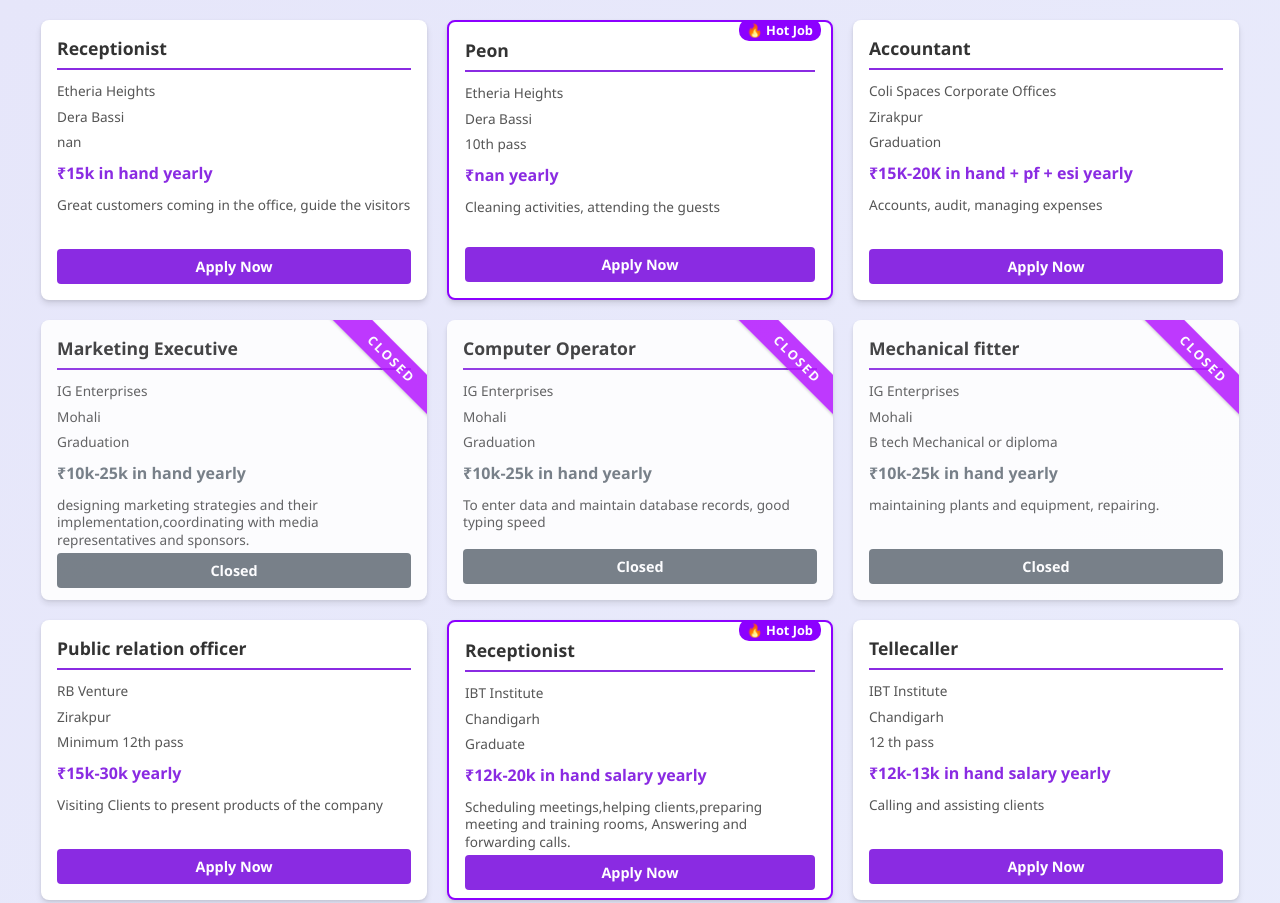
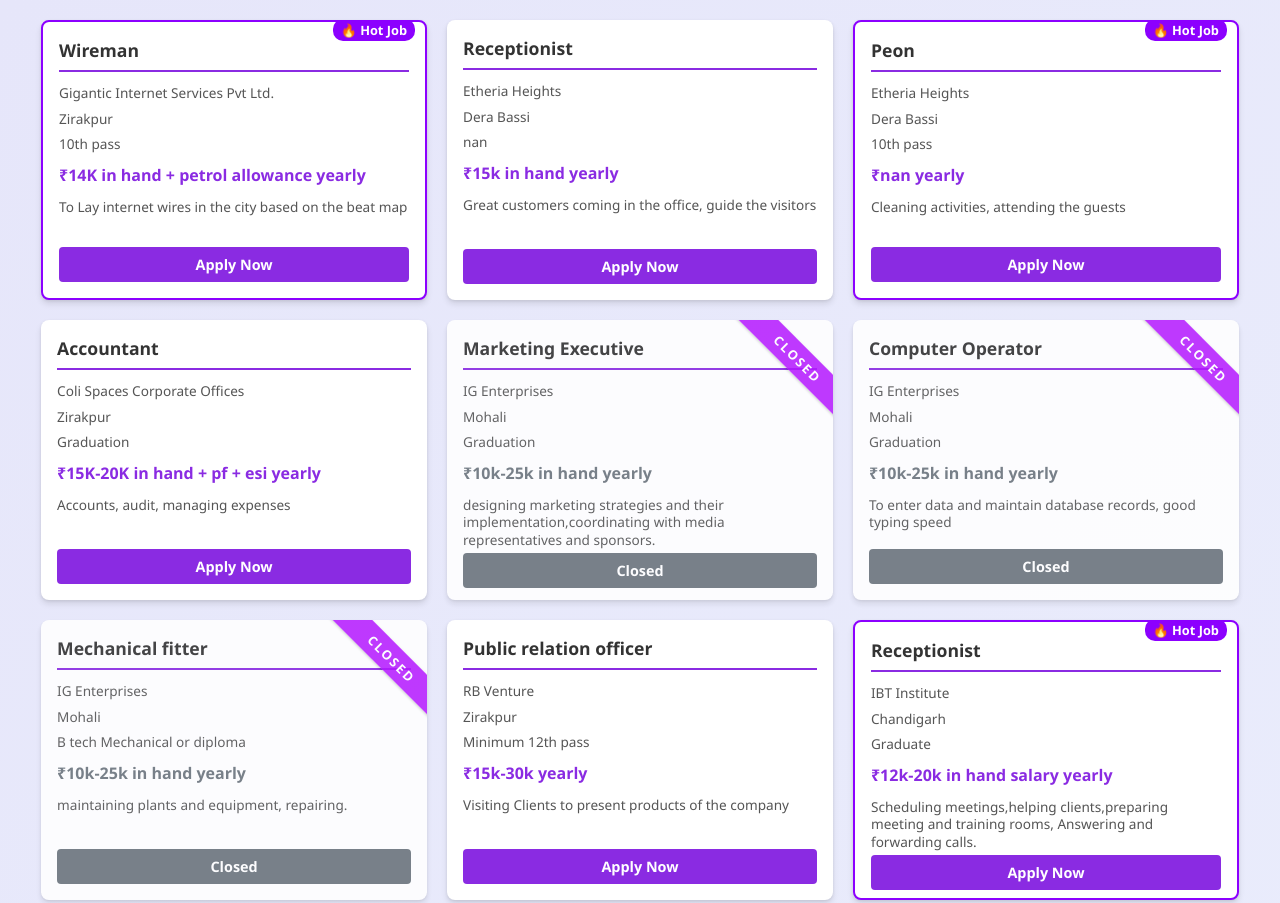
Before and after one commit to cramyy/CSV-JOBBOARD, a plain HTML site: page index.html in a window 1280 px wide. Shown: the top 903 px of the page. Drawn offline with Linux system fonts and the light colour scheme.

Commit message:
Update jobs by nimo

```diff
--- a/index.html
+++ b/index.html
@@ -9,7 +9,20 @@
 <body>
     <div id="job-list">
 
-
+        <div class="job-card
+            hot-job
+            ">
+            <h3>Wireman</h3>
+            <p>Gigantic Internet Services Pvt Ltd.</p>
+            <p>Zirakpur</p>
+            <p>10th pass</p>
+            <p class="salary">₹14K in hand + petrol allowance yearly</p>
+            <p>To Lay internet wires in the city based on the beat map</p>
+            <a href="https://forms.gle/978iZFjvUHLvJ9d96" target="_blank" rel="noopener noreferrer" class="apply-button"
+               >
+                Apply Now
+            </a>
+        </div>
 
         <div class="job-card
 
```
Also changed, not shown: logs.txt.
